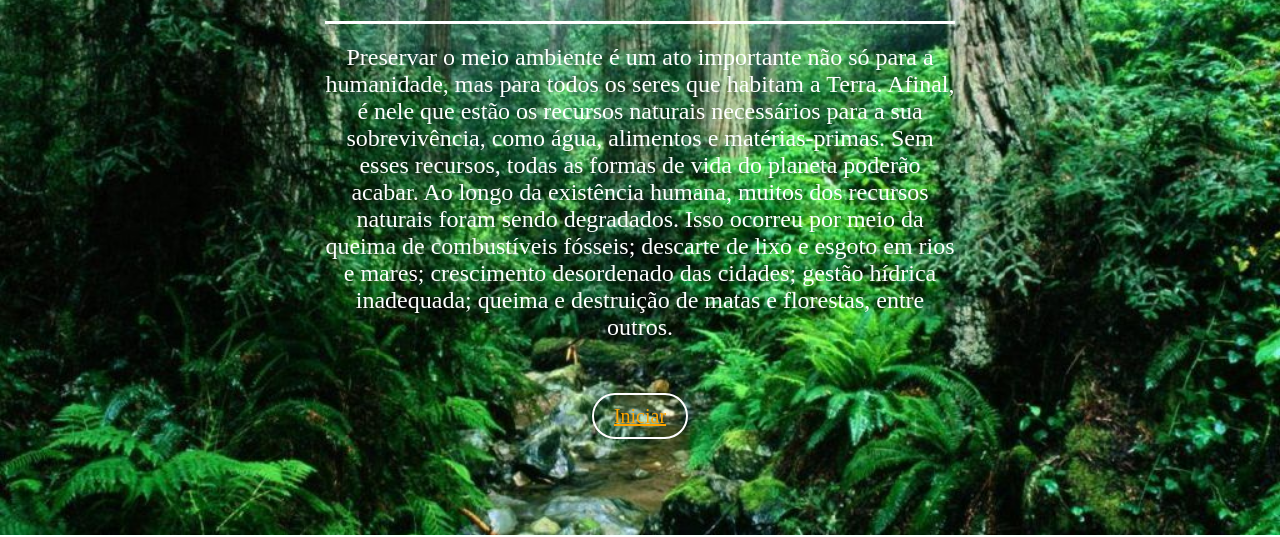
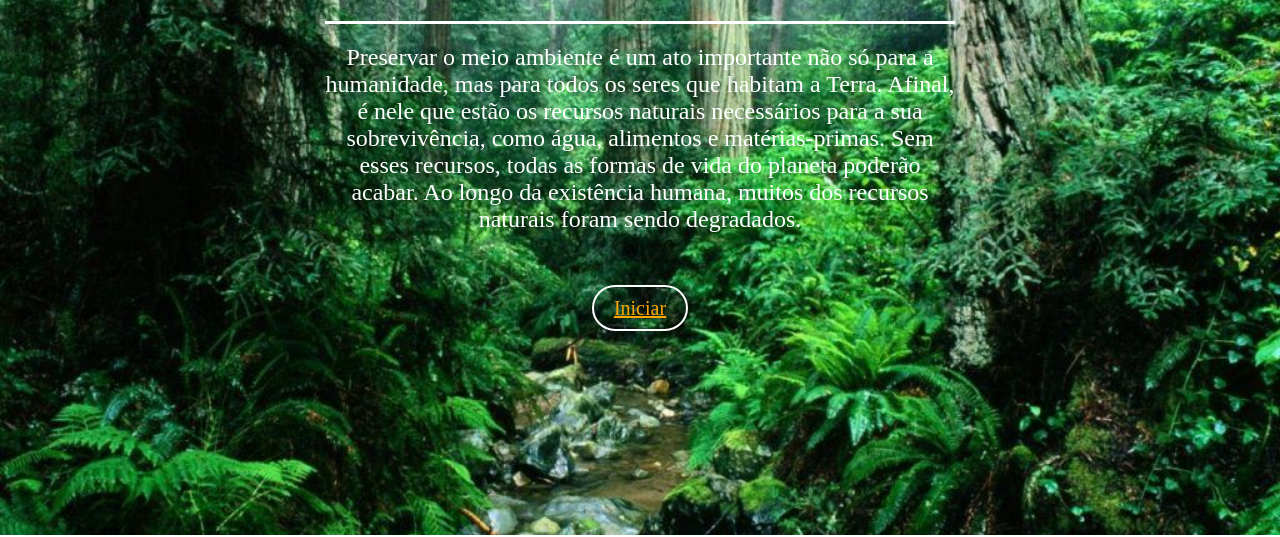
Before and after one commit to carloshenrique23/desafio-1, a plain HTML site: page index.html in a window 1280 px wide. Shown: the part 285-822 px from the top of the page. Drawn offline with Linux system fonts and the light colour scheme; files whose address does not match are found by name.

Commit message:
Add files via upload

```diff
--- a/index.html
+++ b/index.html
@@ -6,7 +6,7 @@
 <body>
 <div id="imagem_fundo">
     <h1 id="titulo">VIDA TERRESTRE</h1>
-    <p id="subtitulo">Preservar o meio ambiente é um ato importante não só para a humanidade, mas para todos os seres que habitam a Terra. Afinal, é nele que estão os recursos naturais necessários para a sua sobrevivência, como água, alimentos e matérias-primas. Sem esses recursos, todas as formas de vida do planeta poderão acabar. Ao longo da existência humana, muitos dos recursos naturais foram sendo degradados. Isso ocorreu por meio da queima de combustíveis fósseis; descarte de lixo e esgoto em rios e mares; crescimento desordenado das cidades; gestão hídrica inadequada; queima e destruição de matas e florestas, entre outros.</p>
+    <p id="subtitulo">Preservar o meio ambiente é um ato importante não só para a humanidade, mas para todos os seres que habitam a Terra. Afinal, é nele que estão os recursos naturais necessários para a sua sobrevivência, como água, alimentos e matérias-primas. Sem esses recursos, todas as formas de vida do planeta poderão acabar. Ao longo da existência humana, muitos dos recursos naturais foram sendo degradados.</p>
     <a id="acao" href="https://nacoesunidas.org/pos2015/agenda2030/" target="_blanck">Iniciar</a>
 </div>
 <h2>Projeto</h2>
```
